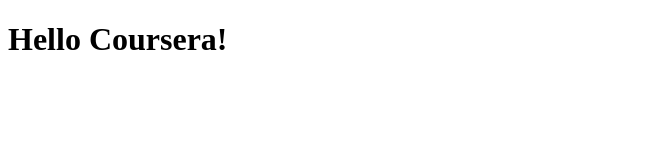
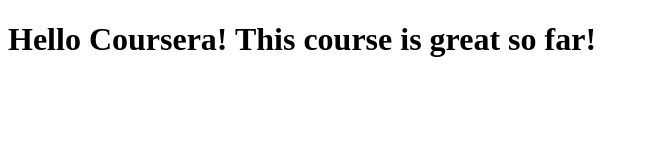
Before and after one commit to victoriavilstroem/HTML-test, a plain HTML site: page site/index.html in a window 1280 px wide. Shown: the whole page, without its empty margins (0-649 px from the left). Drawn offline with Linux system fonts and the light colour scheme.

Commit message:
Changes to first page

```diff
--- a/site/index.html
+++ b/site/index.html
@@ -6,6 +6,6 @@
     <title>Hello Coursera!</title>
 </head>
 <body>
-    <h1>Hello Coursera!</h1>
+    <h1>Hello Coursera! This course is great so far!</h1>
 </body>
 </html>
```
